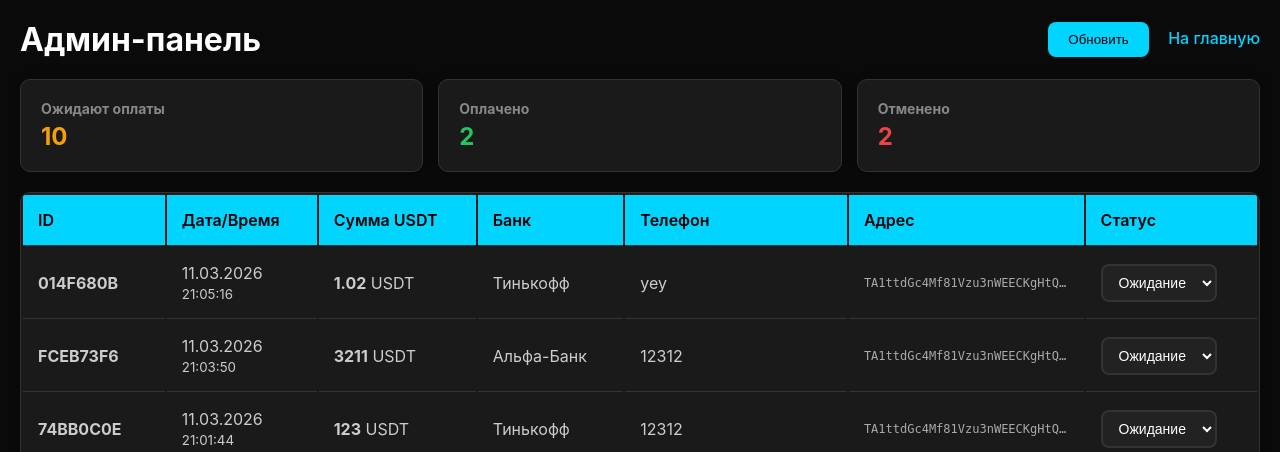
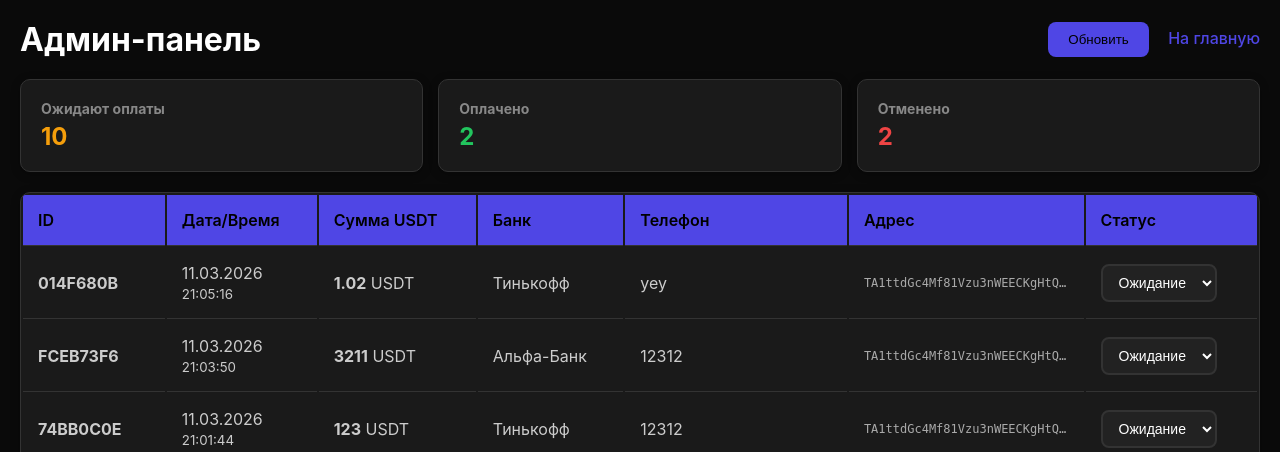
Before and after one commit to olejjkaboii/cts-exchange, a FastAPI app: page /admin in a window 1280 px wide. Shown: the top 452 px of the page. Run offline with FastAPI, Linux system fonts and the light colour scheme; data comes from the database, SQL or seed files in the repository.

Commit message:
feat: purple accent color

```diff
--- a/templates/admin.html
+++ b/templates/admin.html
@@ -20,7 +20,7 @@
         }
         h1 { color: #fff; }
         .back-link {
-            color: #00d4ff;
+            color: #4f46e5;
             text-decoration: none;
             font-weight: 500;
         }
@@ -57,7 +57,7 @@
             border-bottom: 1px solid #333;
         }
         th {
-            background: #00d4ff;
+            background: #4f46e5;
             color: #000;
             font-weight: 600;
         }
@@ -85,7 +85,7 @@
         }
         select.status-select:focus {
             outline: none;
-            border-color: #00d4ff;
+            border-color: #4f46e5;
         }
 
         .address-cell {
@@ -98,7 +98,7 @@
         }
 
         .refresh-btn {
-            background: #00d4ff;
+            background: #4f46e5;
             color: #000;
             border: none;
             padding: 10px 20px;
@@ -106,7 +106,7 @@
             cursor: pointer;
             font-weight: 500;
         }
-        .refresh-btn:hover { background: #00b8e6; }
+        .refresh-btn:hover { background: #4338ca; }
 
         .empty {
             text-align: center;
```
Also changed, not shown: templates/payment.html (+4 -4 lines).
